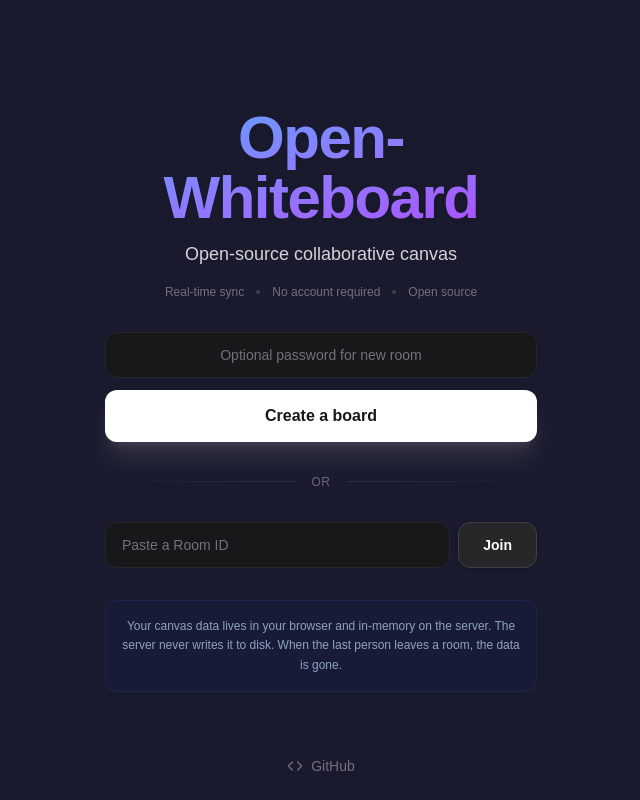
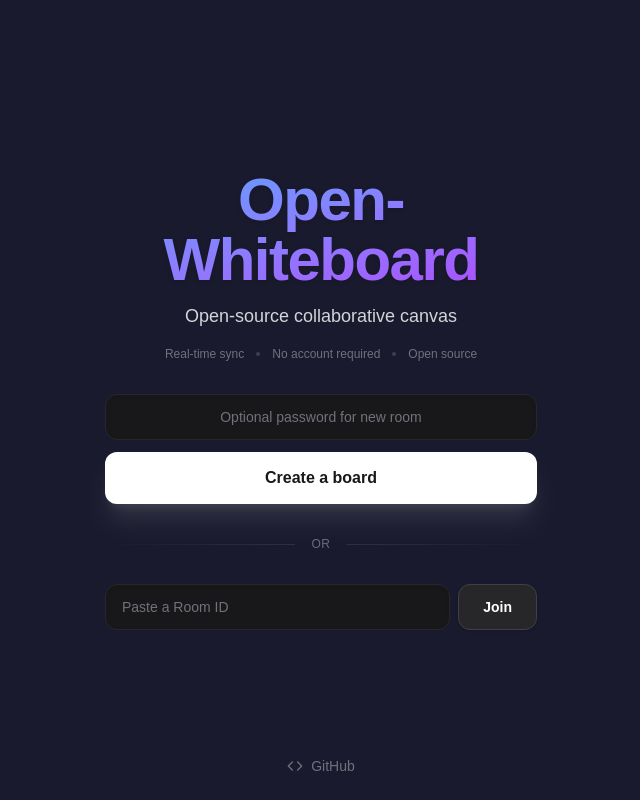
Before and after one commit to akshit-bansal11/open-whiteboard, a Next.js app: page / in a window 1280 px wide. Shown: the whole page, without its empty margins (319-959 px from the left). Built offline with nearby package versions, Linux system fonts and the light colour scheme.

Commit message:
rem/privacy-text

```diff
--- a/src/app/page.tsx
+++ b/src/app/page.tsx
@@ -119,15 +119,6 @@
           </button>
         </div>
 
-        {/* Privacy Note */}
-        <div className="w-full p-4 rounded-xl bg-blue-950/20 border border-blue-900/30 text-center">
-          <p className="text-xs text-blue-200/70 leading-relaxed">
-            Your canvas data lives in your browser and in-memory on the server.
-            The server never writes it to disk. When the last person leaves a
-            room, the data is gone.
-          </p>
-        </div>
-
         {/* Recent Boards */}
         {recentRooms.length > 0 && (
           <div className="w-full mt-2 flex flex-col gap-3">
```
